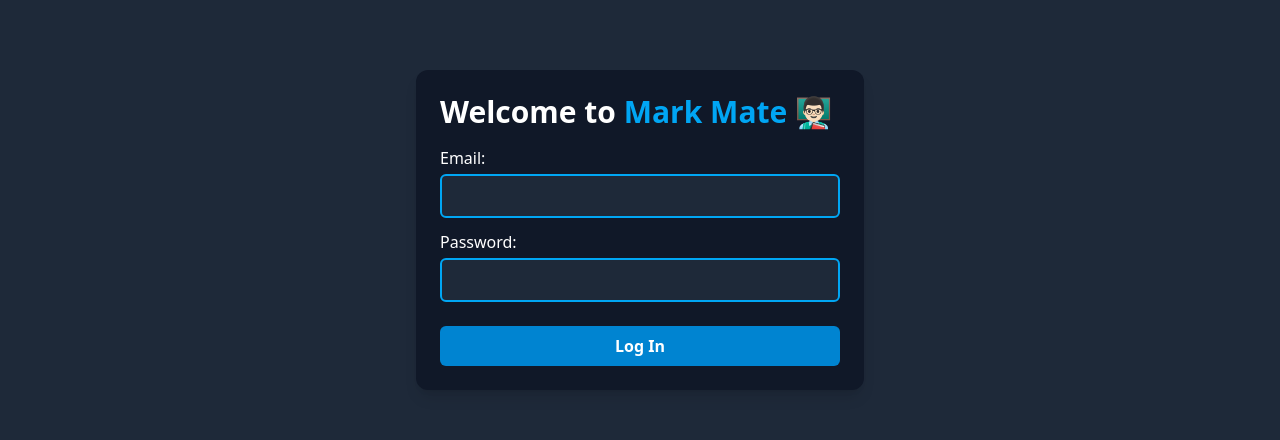
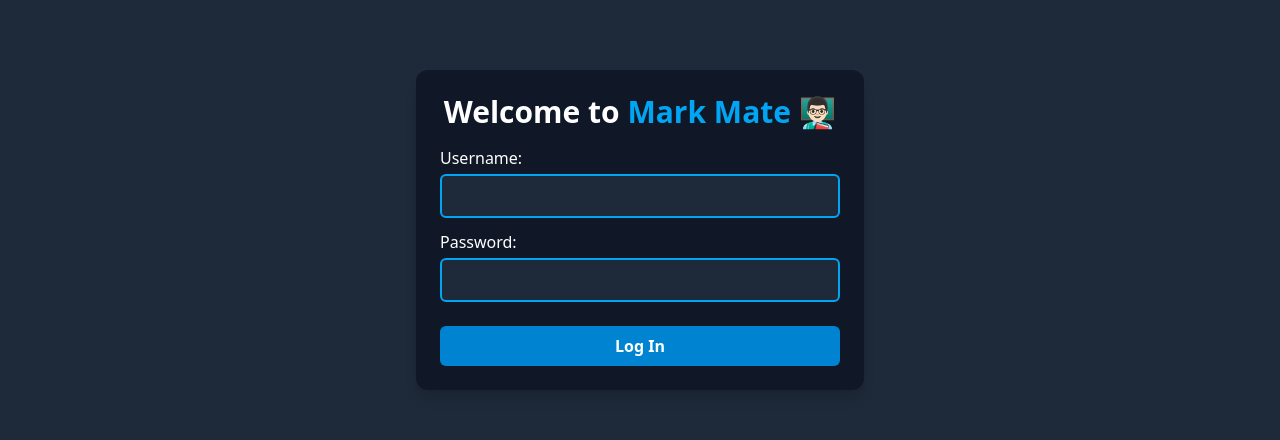
Before and after one commit to amirrezaskh/markmate, a React (Vite) app in the folder frontend/: page /login in a window 1280 px wide. Shown: the part 196-636 px from the top of the page. Built offline with nearby package versions, Linux system fonts and the light colour scheme.

Commit message:
login and logout connected.

```diff
--- a/frontend/src/App.jsx
+++ b/frontend/src/App.jsx
@@ -1,4 +1,4 @@
-import { Home, Login, SignUp } from "./pages";
+import { Dashboard, Home, Login, SignUp } from "./pages";
 import { Routes, Route } from 'react-router-dom';
 import { ThemeProvider } from "./providers";
 import "./App.css";
@@ -11,6 +11,7 @@ function App() {
           <Route path="/" element={<Home />} />
           <Route path="/login" element={<Login />} />
           <Route path="/signup" element={<SignUp />} />
+          <Route path="/dashboard" element={<Dashboard />}/>
         </Routes>
       </ThemeProvider>
     </div>
--- a/frontend/src/components/NavBar.jsx
+++ b/frontend/src/components/NavBar.jsx
@@ -1,18 +1,29 @@
-import { Link } from "react-router-dom";
+import { Link, useNavigate } from "react-router-dom";
 import { useTheme } from "../hooks";
 
 export default function NavBar() {
-  const loggedIn = false;
+  const loggedIn = (sessionStorage.getItem("loginToken") !== null);
   const { darkMode, toggleMode } = useTheme();
+  const navigate = useNavigate()
 
   const navLinkStyle = "hover:text-sky-600 hover:scale-105 transform transition duration-200 px-2";
+
+  function handleLogOut() {
+    sessionStorage.removeItem("loginToken");
+    navigate("/");
+  }
 
   return (
     <nav className="shadow-xl border-b-2 border-sky-600 flex flex-row justify-between px-30 py-4 bg-white text-gray-800 dark:bg-gray-900 dark:text-white">
       <div className="flex flex-row">
         <Link to="/" className="text-xl font-bold px-5 text-sky-600 dark:text-sky-400"> Mark Mate </Link>
         {loggedIn ? (
-          <a href="#profile" className={navLinkStyle}>Profile</a>
+          <div
+            className="py-1 px-2 bg-sky-600 rounded-md text-white hover:bg-sky-700 transition"
+            onClick={() => (handleLogOut())}
+          >
+            Log out
+          </div>
         ) : (
           <div className="flex flex-row justify-between">
             <Link to="/signup" className="py-1 px-2 bg-sky-600 rounded-md text-white hover:bg-sky-700 transition">Sign Up</Link>
--- a/frontend/src/components/SignInForm.jsx
+++ b/frontend/src/components/SignInForm.jsx
@@ -1,4 +1,5 @@
 import { useEffect, useReducer } from "react"
+import { useNavigate } from "react-router";
 
 export default function SignInForm() {
     const [info, changeInfo] = useReducer(
@@ -7,32 +8,54 @@ export default function SignInForm() {
             [e.target.name]: e.target.value
         }),
         {
-            email: "",
+            username: "",
             password: ""
         }
     );
 
-    function handleSubmit(e) {
-        e.preventDefault()
-        console.log(info);
+    const navigate = useNavigate();
+
+    const [incorrectMessage, toggleIncorrectMessage] = useReducer(incorrectMessage => !incorrectMessage, false)
+
+    async function handleSubmit(e) {
+        e.preventDefault();
+        const response = await fetch("http://localhost:8000/login/", {
+            method: "POST",
+            headers: {
+                "Content-Type": "application/json"
+            },
+            body: JSON.stringify(info)
+        });
+        if (response.status !== 200) {
+            toggleIncorrectMessage()
+        } else {
+            const data = await response.json();
+            sessionStorage.setItem("loginToken", data.token);
+            navigate("/dashboard");
+        }
     }
 
     return (
         <div className="h-[calc(100vh-84px)] flex items-center justify-center bg-gray-100 dark:bg-gray-800">
             <form onSubmit={handleSubmit} className="flex flex-col justify-center content-center bg-white dark:bg-gray-900 text-gray-900 dark:text-white p-6 rounded-xl shadow-lg w-full max-w-md mx-4">
-                <h2 className="text-xl sm:text-3xl font-extrabold mb-4">
+                <h2 className="text-xl sm:text-3xl font-extrabold mb-4 text-center">
                     Welcome to <span className="text-sky-500">Mark Mate 👨🏻‍🏫</span>
                 </h2>
-                <label htmlFor="email" className="block mb-1 font-medium">
-                    Email:
+                {incorrectMessage &&
+                    <p className="mb-4 p-3 text-sm text-red-500 bg-red-500/10 border border-red-500 rounded-md text-center">
+                        Username or password is incorrect, please try again!
+                    </p>
+                }
+                <label htmlFor="username" className="block mb-1 font-medium">
+                    Username:
                 </label>
                 <input
                     className="w-full px-4 py-2 mb-3 bg-gray-200 dark:bg-gray-800 border-2 border-sky-500 rounded-md focus:outline-none focus:ring-2 focus:ring-sky-500"
-                    type="email"
-                    value={info.email}
+                    type="text"
+                    value={info.username}
                     onChange={changeInfo}
-                    name="email"
-                    id="email"
+                    name="username"
+                    id="username"
                 />
                 <label htmlFor="password" className="block mb-1 font-medium">
                     Password:
--- /dev/null
+++ b/frontend/src/pages/Dashboard.jsx
@@ -0,0 +1,9 @@
+import { NavBar } from "../components"
+
+export default function Dashboard() {
+    return (
+        <div>
+            <NavBar />
+        </div>
+    )
+}
--- a/frontend/src/pages/index.js
+++ b/frontend/src/pages/index.js
@@ -1,3 +1,4 @@
 export {default as Home} from "./Home"
 export {default as Login} from "./Login"
 export {default as SignUp} from "./SignUp"
+export {default as Dashboard} from "./Dashboard"
```
